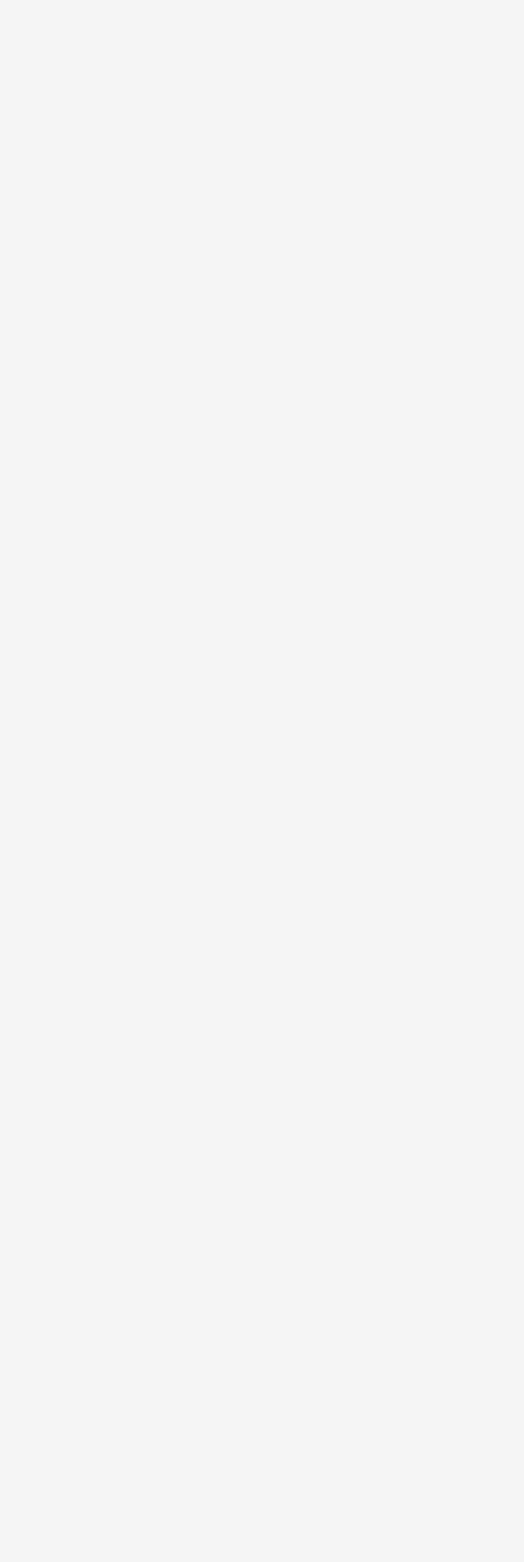
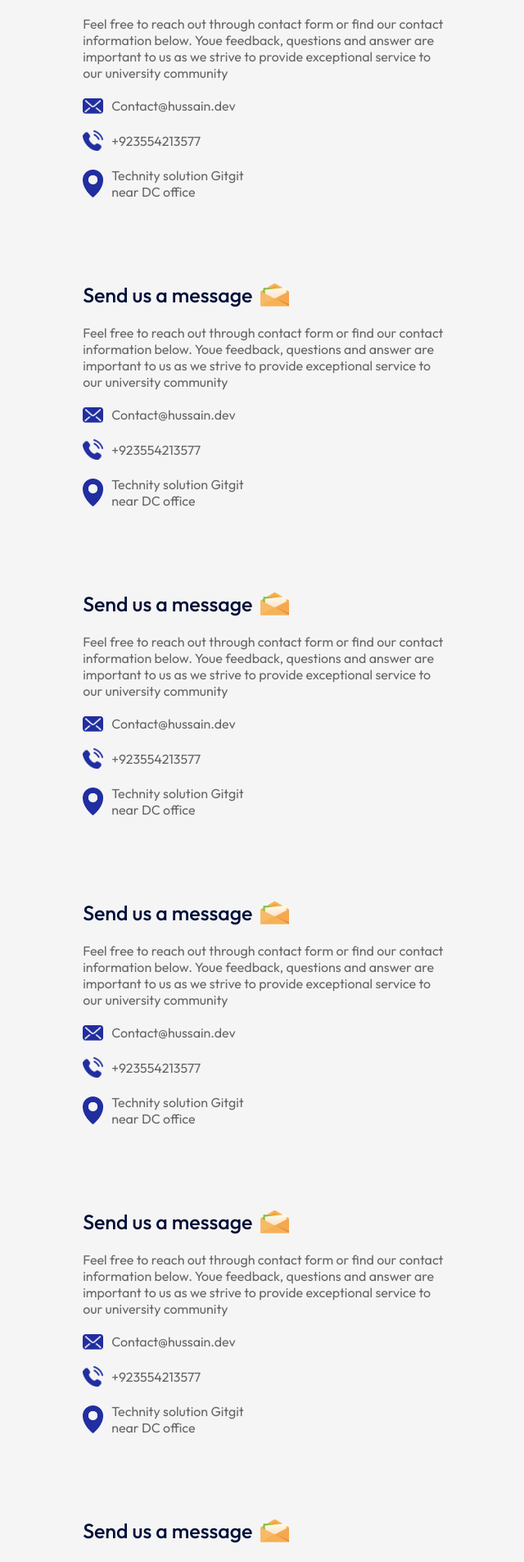
Before and after one commit to Hussain47727/Fully-Responsive-Website-in-React, a React (Vite) app in the folder Fully-Responsive-Site/: page / in a window 1280 px wide. Shown: the part 6987-8893 px from the top of the page at 82% size, without its empty margins (78-718 px from the left). Before the commit the page ends 6954 px from the top, so only its background shows below. Built offline with nearby package versions, Linux system fonts and the light colour scheme.

Commit message:
'streak-3'

```diff
--- a/Fully-Responsive-Site/src/App.jsx
+++ b/Fully-Responsive-Site/src/App.jsx
@@ -32,6 +32,13 @@ const App = () => {
       <Contact />
       <Contact />
       <Contact />
+      <Contact />
+      <Contact />
+      <Contact />
+      <Contact />
+      <Contact />
+      <Contact />
+      <Contact />
 
 
 
```
